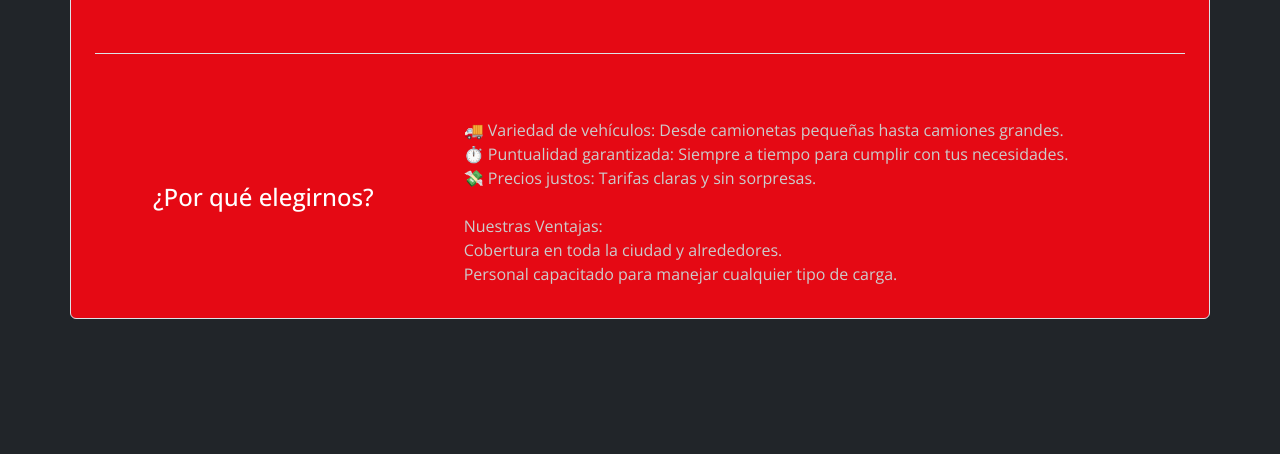
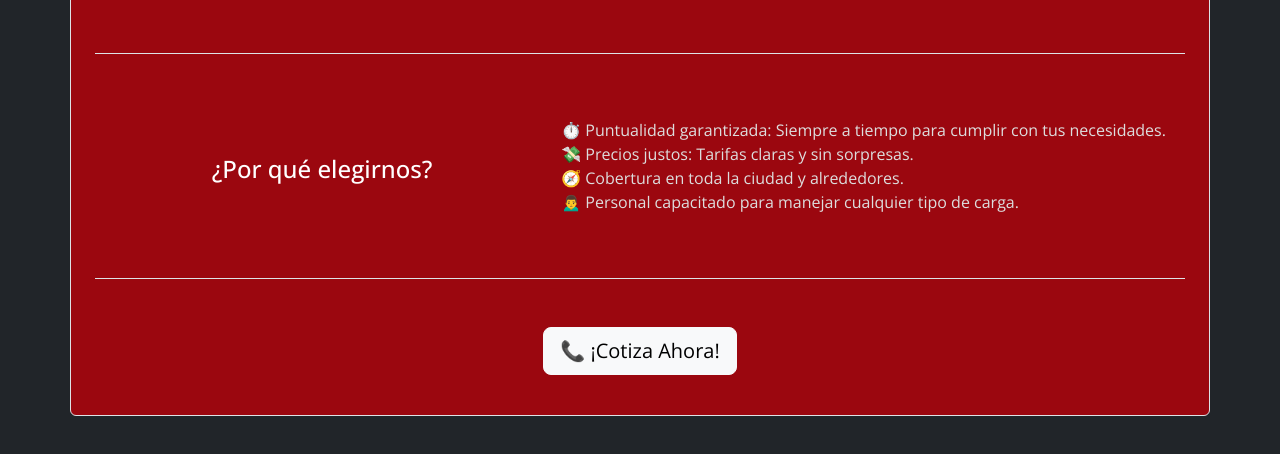
Before and after one commit to djruizp31/Fletes-y-Mudanzas, a plain HTML site: page index.html in a window 1280 px wide. Shown: the part 282-736 px from the top of the page. Drawn offline with nearby package versions, Linux system fonts and the light colour scheme.

Commit message:
Information corrections, added quote button

```diff
--- a/index.html
+++ b/index.html
@@ -45,26 +45,25 @@
   </nav>
 </header>
 <body class="bg-dark">
-      <div class="container-lg rounded mt-4 p-3 text-center border bg-red">
-        <div class="row pb-5 border-bottom mx-2 my-5">
+      <div class="container-lg rounded mt-4 p-3 text-center border bg-dark-red">
+        <div class="row my-5 mx-2 pb-5 border-bottom">
           <h1 class="text-light">🚛 Fletes Rápidos y Seguros en Guadalajara</h1>
           <h2 class="text-light">Tu mejor opción para mudanzas, entregas y transporte local al mejor precio.</h2>
         </div>
-        <div class="row my-3 pt-3">
-          <div class="col-sm-4 d-flex align-items-center justify-content-center">
+        <div class="row my-5 mx-2 pt-3 pb-5 border-bottom">
+          <div class="col-sm-5 d-flex align-items-center justify-content-center">
             <h4 class="text-white">¿Por qué elegirnos?</h4>
           </div>
-          <div class="col text-start text-lighter">
-            🚚 Variedad de vehículos: Desde camionetas pequeñas hasta camiones grandes. <br>
-          ⏱️ Puntualidad garantizada: Siempre a tiempo para cumplir con tus necesidades.<br>
-          💸 Precios justos: Tarifas claras y sin sorpresas.<br>
-          <br>
-          Nuestras Ventajas:<br>
-
-          Cobertura en toda la ciudad y alrededores. <br>
-          Personal capacitado para manejar cualquier tipo de carga.
+          <div class="col text-start text-lighter ">
+            <p>
+              ⏱️ Puntualidad garantizada: Siempre a tiempo para cumplir con tus necesidades.<br>
+              💸 Precios justos: Tarifas claras y sin sorpresas.<br>
+              🧭 Cobertura en toda la ciudad y alrededores. <br>
+              🙍‍♂️ Personal capacitado para manejar cualquier tipo de carga.
+            </p>
           </div>
         </div>
+        <button class="btn btn-light btn-lg mb-4">📞 ¡Cotiza Ahora!</button>
       </div>
 </body>
 <script src="https://cdn.jsdelivr.net/npm/bootstrap@5.3.3/dist/js/bootstrap.bundle.min.js" integrity="sha384-YvpcrYf0tY3lHB60NNkmXc5s9fDVZLESaAA55NDzOxhy9GkcIdslK1eN7N6jIeHz" crossorigin="anonymous"></script>
--- a/styles.css
+++ b/styles.css
@@ -6,6 +6,10 @@
 }
 .text-red{
     color: #E50914;
+}
+
+.bg-dark-red{
+    background-color: #9b070f ;
 }
 
 
@@ -22,5 +26,5 @@
 }
 
 .text-lighter{
-    color:#CCC ;
+    color:#DDD;
 }
```
